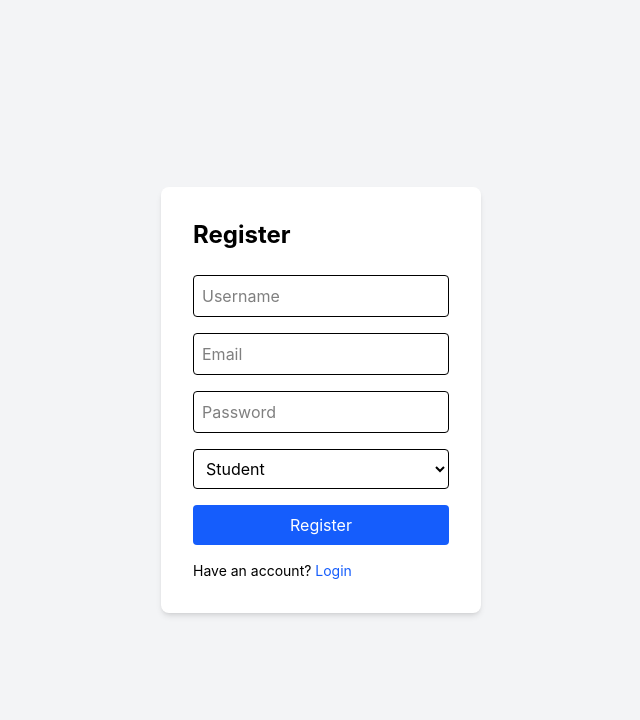
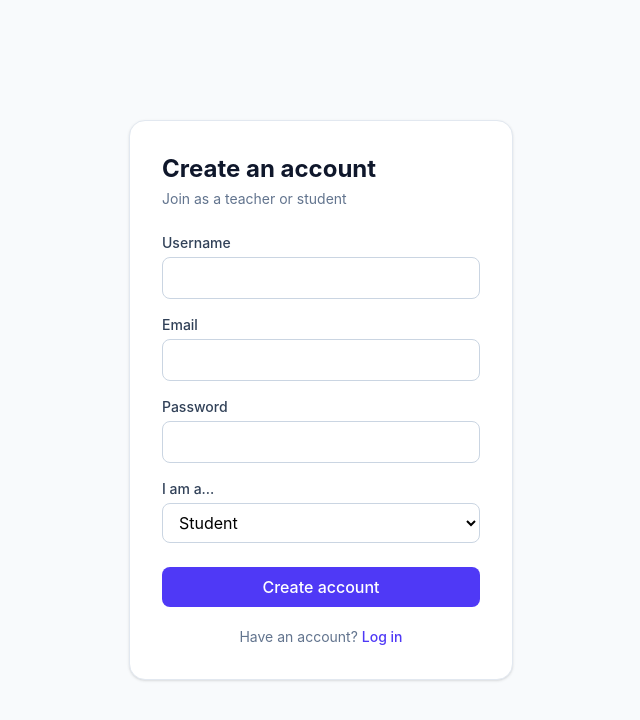
Before and after one commit to sanadalsharif6-jpg/e-learning-platform, a React app in the folder frontend/: page /register in a window 1280 px wide. Shown: the top 720 px of the page, without its empty margins (319-959 px from the left). Built offline with nearby package versions, Linux system fonts and the light colour scheme; the HTML template or start-up script is replaced by a standard one.

Commit message:
Design pass: style Login, Register, and Navbar with consistent indigo/slate theme

```diff
--- a/frontend/src/components/Navbar.jsx
+++ b/frontend/src/components/Navbar.jsx
@@ -26,15 +26,15 @@ export default function Navbar() {
   if (!me) return null
 
   return (
-    <nav className="bg-white border-b px-6 py-3 flex justify-between items-center">
+    <nav className="bg-white border-b border-slate-200 px-6 py-3 flex justify-between items-center sticky top-0 z-10">
       <div className="flex items-center gap-6">
-        <Link to="/dashboard" className="font-bold text-lg">E-Learning</Link>
-        <Link to="/dashboard" className="text-gray-600 hover:text-black">Dashboard</Link>
-        <Link to="/courses" className="text-gray-600 hover:text-black">Courses</Link>
+        <Link to="/dashboard" className="font-bold text-lg text-indigo-600">EduPlatform</Link>
+        <Link to="/dashboard" className="text-sm text-slate-600 hover:text-indigo-600 font-medium">Dashboard</Link>
+        <Link to="/courses" className="text-sm text-slate-600 hover:text-indigo-600 font-medium">Courses</Link>
       </div>
       <div className="flex items-center gap-4">
-        <span className="text-sm text-gray-500">{me.username} ({me.role})</span>
-        <button onClick={handleLogout} className="text-sm bg-red-600 text-white px-3 py-1 rounded">
+        <span className="text-sm text-slate-500">{me.username} <span className="text-xs bg-indigo-50 text-indigo-600 px-2 py-0.5 rounded-full ml-1">{me.role}</span></span>
+        <button onClick={handleLogout} className="text-sm bg-slate-100 hover:bg-slate-200 text-slate-700 px-3 py-1.5 rounded-lg transition">
           Logout
         </button>
       </div>
--- a/frontend/src/pages/Login.jsx
+++ b/frontend/src/pages/Login.jsx
@@ -22,29 +22,30 @@ export default function Login() {
   }
 
   return (
-    <div className="min-h-screen flex items-center justify-center bg-gray-100">
-      <form onSubmit={handleSubmit} className="bg-white p-8 rounded-lg shadow-md w-80">
-        <h1 className="text-2xl font-bold mb-6">Login</h1>
-        {error && <p className="text-red-500 mb-4">{error}</p>}
+    <div className="min-h-screen flex items-center justify-center bg-slate-50 px-4">
+      <form onSubmit={handleSubmit} className="bg-white p-8 rounded-2xl shadow-sm border border-slate-200 w-full max-w-sm">
+        <h1 className="text-2xl font-bold text-slate-900 mb-1">Welcome back</h1>
+        <p className="text-slate-500 text-sm mb-6">Log in to your account</p>
+        {error && <p className="text-red-600 text-sm bg-red-50 border border-red-200 rounded-lg px-3 py-2 mb-4">{error}</p>}
+        <label className="block text-sm font-medium text-slate-700 mb-1">Username</label>
         <input
           type="text"
-          placeholder="Username"
           value={username}
           onChange={(e) => setUsername(e.target.value)}
-          className="w-full border p-2 rounded mb-4"
+          className="w-full border border-slate-300 rounded-lg px-3 py-2 mb-4 focus:outline-none focus:ring-2 focus:ring-indigo-500"
         />
+        <label className="block text-sm font-medium text-slate-700 mb-1">Password</label>
         <input
           type="password"
-          placeholder="Password"
           value={password}
           onChange={(e) => setPassword(e.target.value)}
-          className="w-full border p-2 rounded mb-4"
+          className="w-full border border-slate-300 rounded-lg px-3 py-2 mb-6 focus:outline-none focus:ring-2 focus:ring-indigo-500"
         />
-        <button type="submit" className="w-full bg-blue-600 text-white p-2 rounded">
-          Login
+        <button type="submit" className="w-full bg-indigo-600 hover:bg-indigo-700 text-white font-medium rounded-lg py-2 transition">
+          Log in
         </button>
-        <p className="mt-4 text-sm">
-          No account? <Link to="/register" className="text-blue-600">Register</Link>
+        <p className="mt-5 text-sm text-slate-500 text-center">
+          No account? <Link to="/register" className="text-indigo-600 font-medium hover:underline">Register</Link>
         </p>
       </form>
     </div>
--- a/frontend/src/pages/Register.jsx
+++ b/frontend/src/pages/Register.jsx
@@ -3,18 +3,11 @@ import { useNavigate, Link } from 'react-router-dom'
 import api from '../services/api'
 
 export default function Register() {
-  const [form, setForm] = useState({
-    username: '',
-    email: '',
-    password: '',
-    role: 'STUDENT',
-  })
+  const [form, setForm] = useState({ username: '', email: '', password: '', role: 'STUDENT' })
   const [error, setError] = useState('')
   const navigate = useNavigate()
 
-  const handleChange = (e) => {
-    setForm({ ...form, [e.target.name]: e.target.value })
-  }
+  const handleChange = (e) => setForm({ ...form, [e.target.name]: e.target.value })
 
   const handleSubmit = async (e) => {
     e.preventDefault()
@@ -30,47 +23,50 @@ export default function Register() {
   }
 
   return (
-    <div className="min-h-screen flex items-center justify-center bg-gray-100">
-      <form onSubmit={handleSubmit} className="bg-white p-8 rounded-lg shadow-md w-80">
-        <h1 className="text-2xl font-bold mb-6">Register</h1>
-        {error && <p className="text-red-500 mb-4">{error}</p>}
+    <div className="min-h-screen flex items-center justify-center bg-slate-50 px-4">
+      <form onSubmit={handleSubmit} className="bg-white p-8 rounded-2xl shadow-sm border border-slate-200 w-full max-w-sm">
+        <h1 className="text-2xl font-bold text-slate-900 mb-1">Create an account</h1>
+        <p className="text-slate-500 text-sm mb-6">Join as a teacher or student</p>
+        {error && <p className="text-red-600 text-sm bg-red-50 border border-red-200 rounded-lg px-3 py-2 mb-4">{error}</p>}
+
+        <label className="block text-sm font-medium text-slate-700 mb-1">Username</label>
         <input
           name="username"
-          placeholder="Username"
           value={form.username}
           onChange={handleChange}
-          className="w-full border p-2 rounded mb-4"
+          className="w-full border border-slate-300 rounded-lg px-3 py-2 mb-4 focus:outline-none focus:ring-2 focus:ring-indigo-500"
         />
+        <label className="block text-sm font-medium text-slate-700 mb-1">Email</label>
         <input
           name="email"
           type="email"
-          placeholder="Email"
           value={form.email}
           onChange={handleChange}
-          className="w-full border p-2 rounded mb-4"
+          className="w-full border border-slate-300 rounded-lg px-3 py-2 mb-4 focus:outline-none focus:ring-2 focus:ring-indigo-500"
         />
+        <label className="block text-sm font-medium text-slate-700 mb-1">Password</label>
         <input
           name="password"
           type="password"
-          placeholder="Password"
           value={form.password}
           onChange={handleChange}
-          className="w-full border p-2 rounded mb-4"
+          className="w-full border border-slate-300 rounded-lg px-3 py-2 mb-4 focus:outline-none focus:ring-2 focus:ring-indigo-500"
         />
+        <label className="block text-sm font-medium text-slate-700 mb-1">I am a...</label>
         <select
           name="role"
           value={form.role}
           onChange={handleChange}
-          className="w-full border p-2 rounded mb-4"
+          className="w-full border border-slate-300 rounded-lg px-3 py-2 mb-6 focus:outline-none focus:ring-2 focus:ring-indigo-500"
         >
           <option value="STUDENT">Student</option>
           <option value="TEACHER">Teacher</option>
         </select>
-        <button type="submit" className="w-full bg-blue-600 text-white p-2 rounded">
-          Register
+        <button type="submit" className="w-full bg-indigo-600 hover:bg-indigo-700 text-white font-medium rounded-lg py-2 transition">
+          Create account
         </button>
-        <p className="mt-4 text-sm">
-          Have an account? <Link to="/login" className="text-blue-600">Login</Link>
+        <p className="mt-5 text-sm text-slate-500 text-center">
+          Have an account? <Link to="/login" className="text-indigo-600 font-medium hover:underline">Log in</Link>
         </p>
       </form>
     </div>
```
